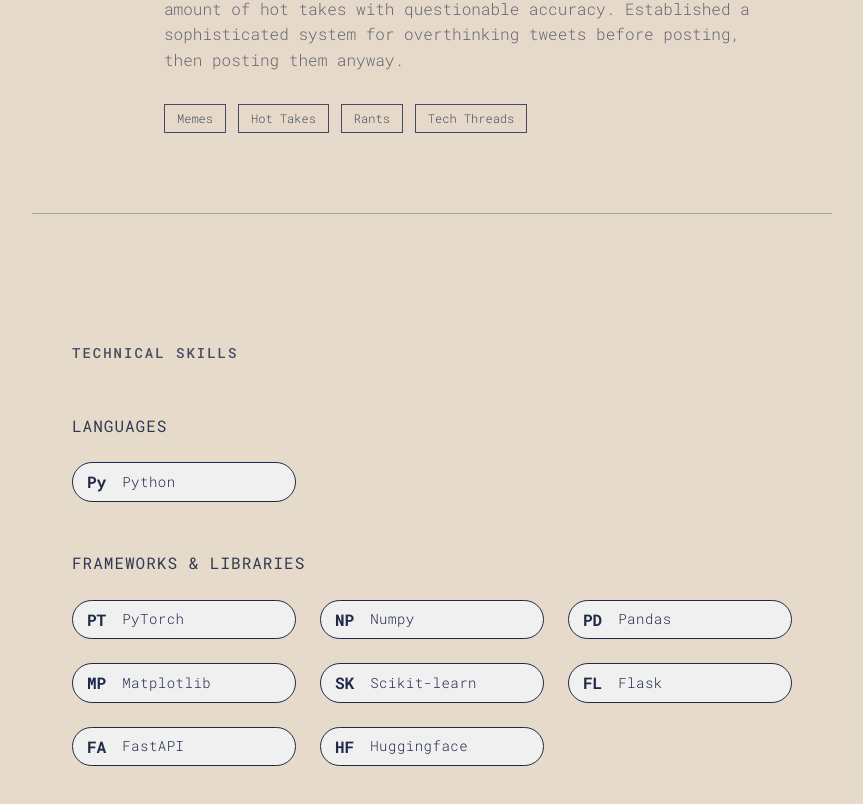
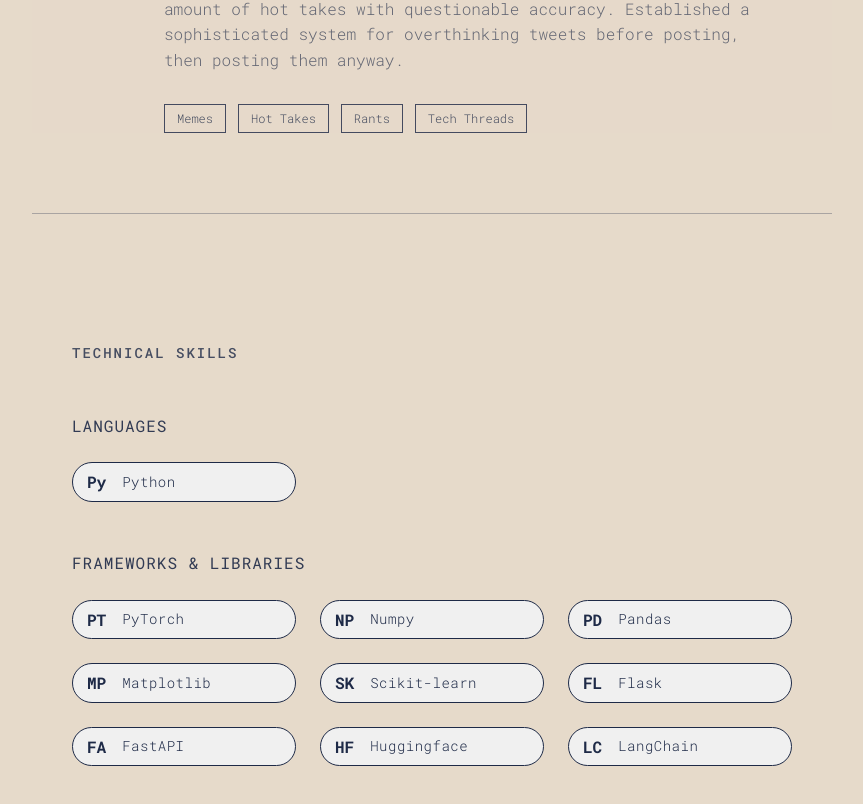
Before and after one commit to shvn22k/shi-veh, a React (Vite) app: page / in a window 1280 px wide. Shown: the part 2890-3694 px from the top of the page, without its empty margins (400-1263 px from the left). Built offline with nearby package versions, Linux system fonts and the light colour scheme.

Commit message:
lil change

```diff
--- a/src/components/SkillsSection.jsx
+++ b/src/components/SkillsSection.jsx
@@ -53,6 +53,10 @@ const SkillsSection = () => {
               <div className="skill-icon navy-text">HF</div>
               <span className="skill-name navy-text">Huggingface</span>
             </div>
+            <div className="skill-item">
+              <div className="skill-icon navy-text">LC</div>
+              <span className="skill-name navy-text">LangChain</span>
+            </div>
           </div>
         </div>
       </div>
```
